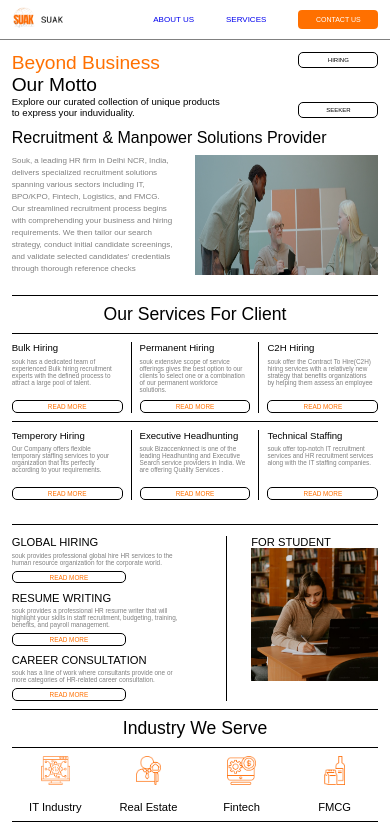
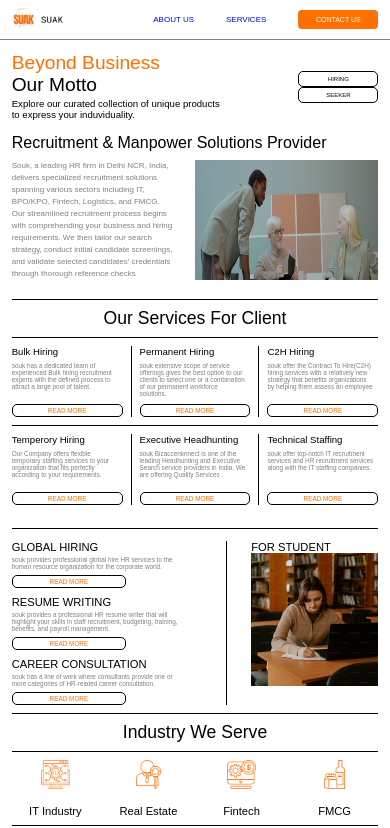
Before and after one commit to Shashisales-mk/SUAK, a React (Create React App) app: page /services in a window 390 px wide. Shown: the top 828 px of the page. Built offline with nearby package versions, Linux system fonts and the light colour scheme.

Commit message:
suak website update

```diff
--- a/public/index.html
+++ b/public/index.html
@@ -3,6 +3,7 @@
   <head>
     <meta charset="utf-8" />
     <!-- <link rel="icon" href="%PUBLIC_URL%/favicon.ico" /> -->
+    <link rel="icon" type="image/png" href="%PUBLIC_URL%/logo192.png" />
     <meta name="viewport" content="width=device-width, initial-scale=1" />
     <meta name="theme-color" content="#000000" />
     <meta
--- a/src/components/Motto/motto.css
+++ b/src/components/Motto/motto.css
@@ -21,6 +21,7 @@
     padding: 0 1rem 0px 0px;
 }
 .motto4{
+    padding: 1.2rem 0;
     display: grid;
     grid-template-rows: auto 1fr auto;
     justify-content: end;
@@ -95,6 +96,7 @@
         padding: 0 1rem 0px 0px;
     }
     .motto4{
+        padding: 1.2rem 0;
         display: grid;
         grid-template-rows: auto 1fr auto;
         justify-content: end;
```
